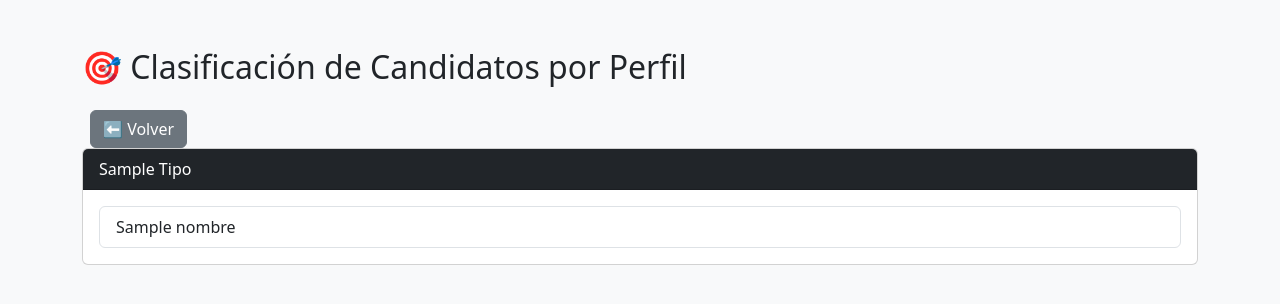
After one commit to GabrielPanta/EvaluadorRRHH, a Django app: template evaluador/templates/evaluador/perfiles.html in a window 1280 px wide. The commit adds this page. Shown: the top 304 px of the page. Run offline with Django 4.2, Linux system fonts and the light colour scheme; the template is opened without the code that fills it: most values are stand-ins (such as "Sample title", 1, 10 or a date in 2020); some libraries are stand-ins or nearby versions.

Commit message:
se agregaron mas reglas y vista perfiles

```diff
--- a/evaluador/models.py
+++ b/evaluador/models.py
@@ -12,7 +12,7 @@ class Candidato(models.Model):
     def lista_habilidades(self):
         return [h.strip() for h in self.habilidades.split(',')]
     def __str__(self):
-        return self.nombre  # Esto hace que se vea el nombre en los formulario
+        return self.nombre
 
 class Puesto(models.Model):
     titulo = models.CharField(max_length=100)
--- a/evaluador/templates/evaluador/index.html
+++ b/evaluador/templates/evaluador/index.html
@@ -58,6 +58,7 @@
         <br>
         <div class="d-flex justify-content-between align-items-center mb-4">
             <a href="/puestos" class="btn btn-outline-primary">📌 Puestos Disponibles</a>
+            <a href="/perfiles" class="btn btn-success">🎯 Perfiles</a>
         </div>
         <div class="d-flex justify-content-between align-items-center mb-4">
             <a href="/postulaciones" class="btn btn-outline-danger">📄Ver Postulaciones</a>
--- /dev/null
+++ b/evaluador/templates/evaluador/perfiles.html
@@ -0,0 +1,34 @@
+<!DOCTYPE html>
+<html lang="es">
+<head>
+    <meta charset="UTF-8">
+    <title>Perfiles de Candidatos</title>
+    <link href="https://cdn.jsdelivr.net/npm/bootstrap@5.3.3/dist/css/bootstrap.min.css" rel="stylesheet">
+</head>
+<body class="bg-light">
+    <div class="container mt-5">
+        <h2 class="mb-4">🎯 Clasificación de Candidatos por Perfil</h2>
+
+    <a href="/" class="btn btn-secondary ms-2">⬅️ Volver</a>
+    <br>
+        {% for tipo, nombres in perfiles.items %}
+        <div class="card mb-3">
+            <div class="card-header bg-dark text-white text-capitalize">
+                {{ tipo|cut:"_"|title }}
+            </div>
+            <div class="card-body">
+                {% if nombres %}
+                    <ul class="list-group">
+                        {% for nombre in nombres %}
+                            <li class="list-group-item">{{ nombre|capfirst }}</li>
+                        {% endfor %}
+                    </ul>
+                {% else %}
+                    <p class="text-muted">Ningún candidato clasificado.</p>
+                {% endif %}
+            </div>
+        </div>
+        {% endfor %}
+    </div>
+</body>
+</html>
--- a/evaluador_rrhh_django/urls.py
+++ b/evaluador_rrhh_django/urls.py
@@ -12,4 +12,5 @@ urlpatterns = [
     path('puestos/nuevo/', views.crear_puesto, name='crear_puesto'),
     path('puestos/postular/<int:puesto_id>/', views.postular_puesto, name='postular_puesto'),
     path('postulaciones/', views.ver_postulaciones, name='ver_postulaciones'),
+    path("perfiles/", views.ver_perfiles, name="ver_perfiles"),
 ]
```
Also changed, not shown: evaluador/views.py (+23 -4 lines), db.sqlite3, 1 other file.
